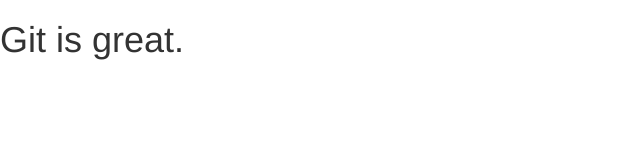
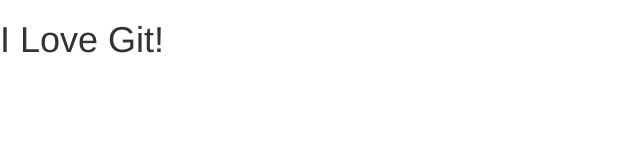
Before and after one commit to neiltaylor07/GitTest, a plain HTML site: page index.html in a window 1280 px wide. Shown: the whole page, without its empty margins (0-640 px from the left). Drawn offline with nearby package versions, Linux system fonts and the light colour scheme.

Commit message:
index file to i love git

```diff
--- a/index.html
+++ b/index.html
@@ -17,7 +17,7 @@
     <![endif]-->
   </head>
   <body>
-    <h1>Git is great.</h1>
+    <h1>I Love Git!</h1>
 
     <!-- jQuery (necessary for Bootstrap's JavaScript plugins) -->
     <script src="https://ajax.googleapis.com/ajax/libs/jquery/1.11.0/jquery.min.js"></script>
```
